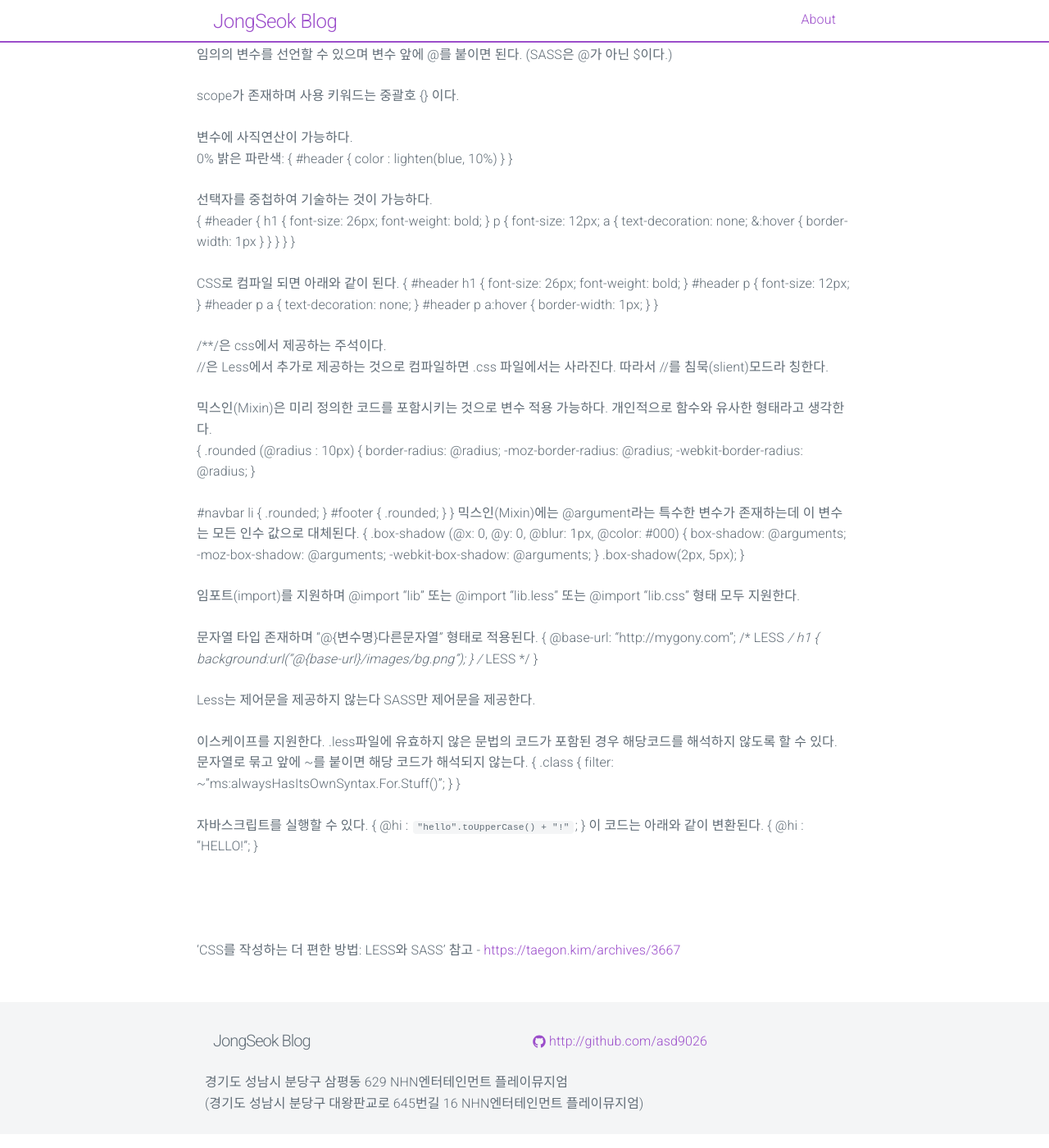
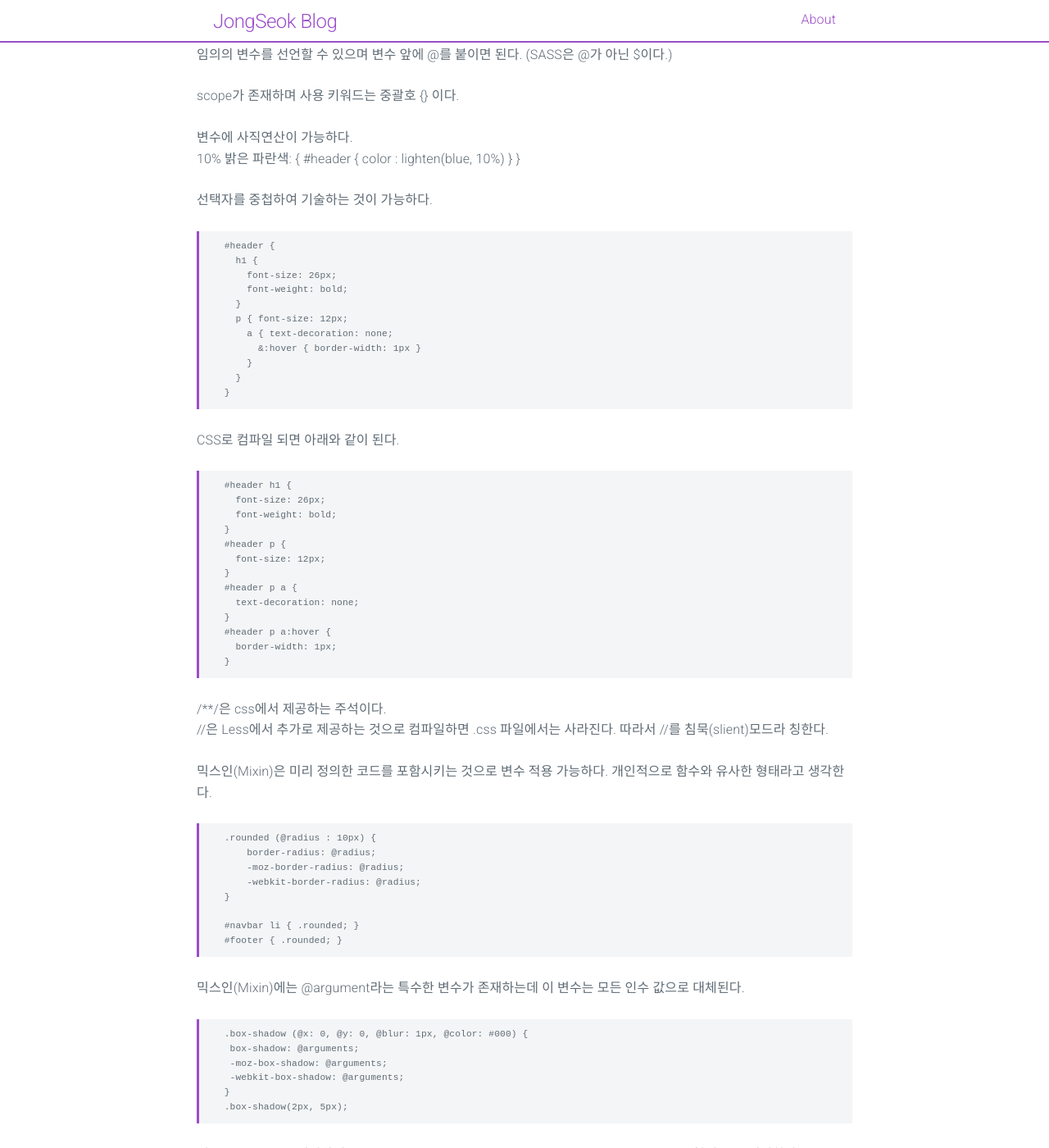
Before and after one commit to fareez-ahamed/millikyl, a Jekyll site: the page built from _posts/2016-01-15-Less 문법 특징 요약.md, in a window 1280 px wide and 1400 px high, scrolled down 373 px. Shown: the whole window at 82% size. Built offline with Jekyll 4.4.1, drawn with Linux system fonts in a browser that asks for light colours; some of the changed text lies outside the part shown.

Commit message:
Update 2016-01-15-Less 문법 특징 요약.md

````diff
--- a/_posts/2016-01-15-Less 문법 특징 요약.md
+++ b/_posts/2016-01-15-Less 문법 특징 요약.md
@@ -13,10 +13,10 @@ nodeJS 엔진을 사용하며 Rhino엔진에서도 실행된다.<br>
 scope가 존재하며 사용 키워드는 중괄호 {} 이다.<br>
 
 변수에 사직연산이 가능하다.<br>
-0% 밝은 파란색: { #header { color : lighten(blue, 10%) } }
+10% 밝은 파란색: { #header { color : lighten(blue, 10%) } }
 
 선택자를 중첩하여 기술하는 것이 가능하다.<br>
-{
+```css
   #header {
     h1 {
       font-size: 26px;
@@ -28,10 +28,10 @@ scope가 존재하며 사용 키워드는 중괄호 {} 이다.<br>
       }
     }
   }
-}
+```
 
 CSS로 컴파일 되면 아래와 같이 된다.
-{
+```less
   #header h1 {
     font-size: 26px;
     font-weight: bold;
@@ -45,13 +45,13 @@ CSS로 컴파일 되면 아래와 같이 된다.
   #header p a:hover {
     border-width: 1px;
   }
-}
+```
 
 /**/은 css에서 제공하는 주석이다.<br>
 //은 Less에서 추가로 제공하는 것으로 컴파일하면 .css 파일에서는 사라진다. 따라서 //를 침묵(slient)모드라 칭한다.<br>
 
 믹스인(Mixin)은 미리 정의한 코드를 포함시키는 것으로 변수 적용 가능하다. 개인적으로 함수와 유사한 형태라고 생각한다.<br>
-{
+```
   .rounded (@radius : 10px) {
       border-radius: @radius;
       -moz-border-radius: @radius;
@@ -60,44 +60,44 @@ CSS로 컴파일 되면 아래와 같이 된다.
 
   #navbar li { .rounded; }
   #footer { .rounded; }
-}
+```
 믹스인(Mixin)에는 @argument라는 특수한 변수가 존재하는데 이 변수는 모든 인수 값으로 대체된다.
-{
+```
   .box-shadow (@x: 0, @y: 0, @blur: 1px, @color: #000) {
    box-shadow: @arguments;
    -moz-box-shadow: @arguments;
    -webkit-box-shadow: @arguments;
   }
   .box-shadow(2px, 5px);
-}
+```
 
 임포트(import)를 지원하며 @import "lib" 또는 @import "lib.less" 또는 @import "lib.css" 형태 모두 지원한다.<br>
 
 문자열 타입 존재하며 "@{변수명}다른문자열" 형태로 적용된다.
-{
-@base-url: "http://mygony.com"; /* LESS */
-h1 { background:url("@{base-url}/images/bg.png"); } /* LESS */
-}
+```
+  @base-url: "http://mygony.com"; /* LESS */
+  h1 { background:url("@{base-url}/images/bg.png"); } /* LESS */
+```
 
 Less는 제어문을 제공하지 않는다 SASS만 제어문을 제공한다.<br>
 
 이스케이프를 지원한다.
 .less파일에 유효하지 않은 문법의 코드가 포함된 경우 해당코드를 해석하지 않도록 할 수 있다.
 문자열로 묶고 앞에 ~를 붙이면 해당 코드가 해석되지 않는다.
-{
+```
   .class {
       filter: ~"ms:alwaysHasItsOwnSyntax.For.Stuff()";
   }
-}
+```
 
 자바스크립트를 실행할 수 있다.
-{
+```
   @hi : `"hello".toUpperCase() + "!"`;
-}
+```
 이 코드는 아래와 같이 변환된다.
-{
+```
   @hi : "HELLO!";
-}
+```
 
 <br><br>
 
````
